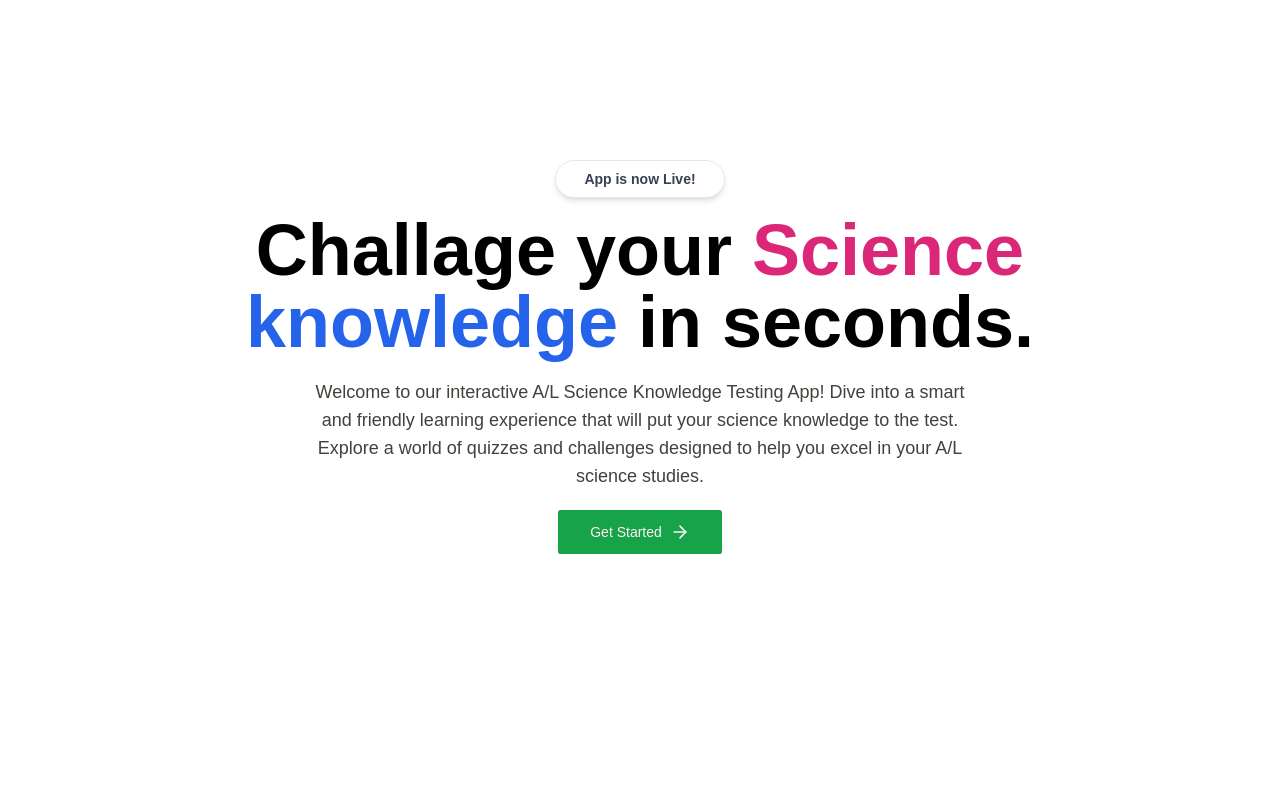
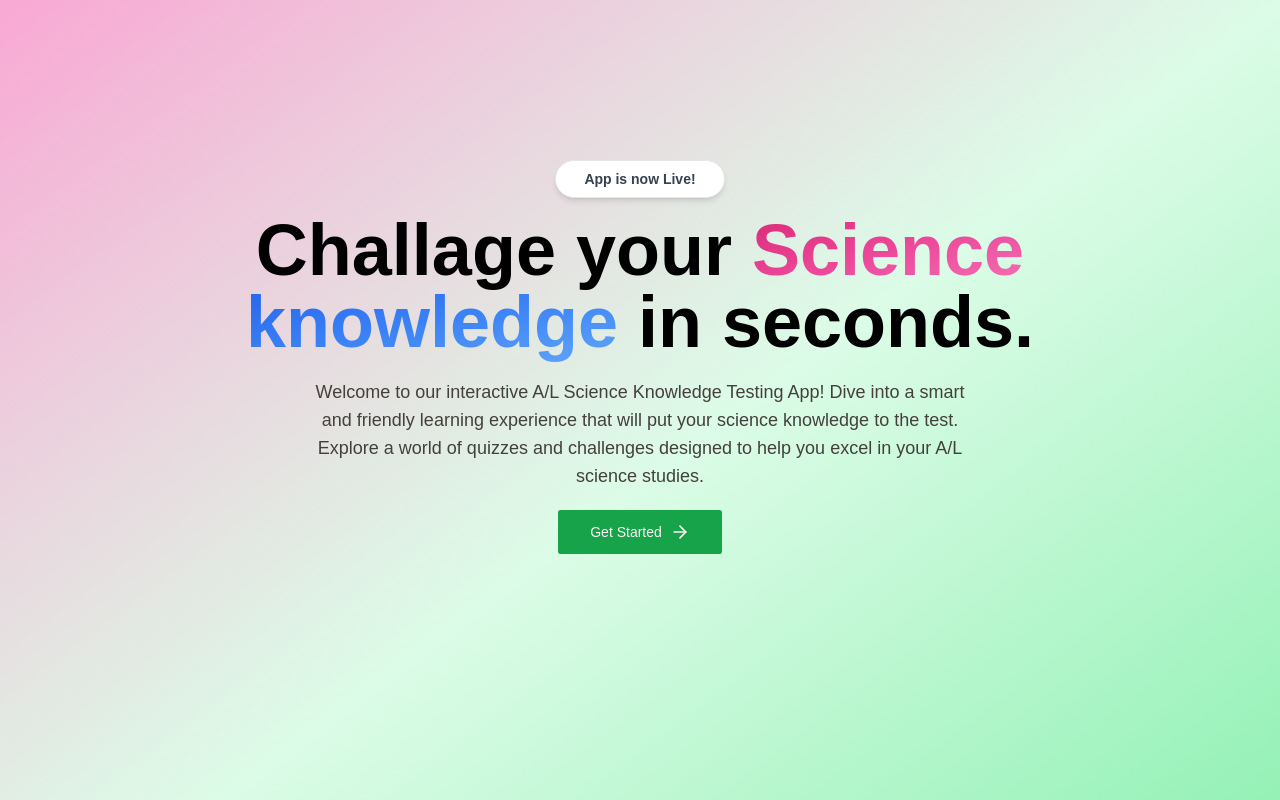
Before and after one commit to dvsource1/ishini-saas, a Next.js app: page / in a window 1280 px wide. Shown: the top 800 px of the page. Built offline with nearby package versions, Linux system fonts and the light colour scheme; a web font is replaced by a local one.

Commit message:
add gradients

```diff
--- a/src/app/globals.css
+++ b/src/app/globals.css
@@ -48,3 +48,19 @@
     --ring: 142.4 71.8% 29.2%;
   }
 }
+
+.bg-cool {
+  @apply bg-gradient-to-br from-pink-300 via-green-100 to-green-300;
+}
+
+.text-cool-pink {
+  @apply bg-gradient-to-br from-pink-600 via-pink-500 to-pink-400 bg-clip-text text-transparent;
+}
+
+.text-cool-blue {
+  @apply bg-gradient-to-br from-blue-600 via-blue-500 to-blue-400 bg-clip-text text-transparent;
+}
+
+.text-cool-green {
+  @apply bg-gradient-to-br from-green-600 via-green-500 to-green-400 bg-clip-text text-transparent;
+}
--- a/src/app/layout.tsx
+++ b/src/app/layout.tsx
@@ -19,7 +19,7 @@ export default function RootLayout({
     <html lang="en">
       <body
         className={cn(
-          'grainy min-h-screen font-sans antialiased',
+          'bg-cool min-h-screen font-sans antialiased',
           sofia.className,
         )}>
         {children}
--- a/src/app/page.tsx
+++ b/src/app/page.tsx
@@ -15,8 +15,8 @@ export default function Home() {
 
         <h1 className="max-w-4xl text-5xl font-bold md:text-6xl lg:text-7xl">
           Challage your{' '}
-          <span className="font-extrabold text-pink-600">Science</span>{' '}
-          <span className="text-blue-600">knowledge</span> in seconds.
+          <span className="text-cool-pink bg-clip-text">Science</span>{' '}
+          <span className="text-cool-blue">knowledge</span> in seconds.
         </h1>
 
         <p className="mt-5 max-w-prose text-stone-700 sm:text-lg">
```
